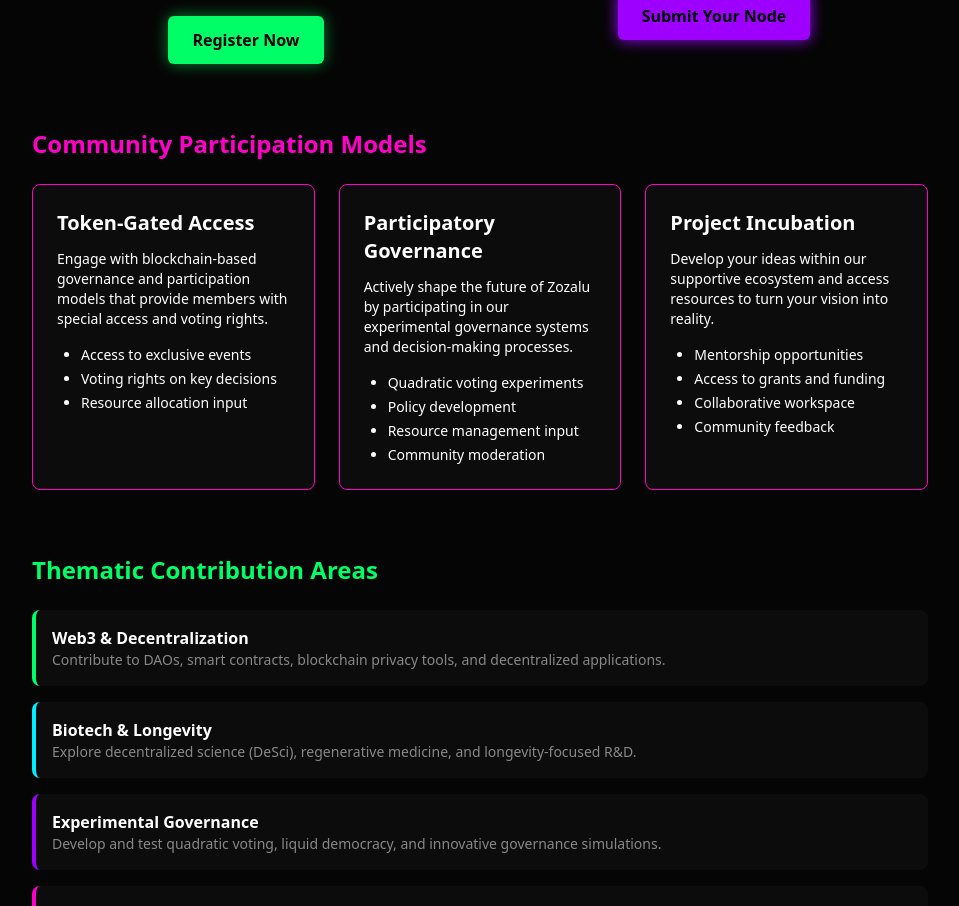
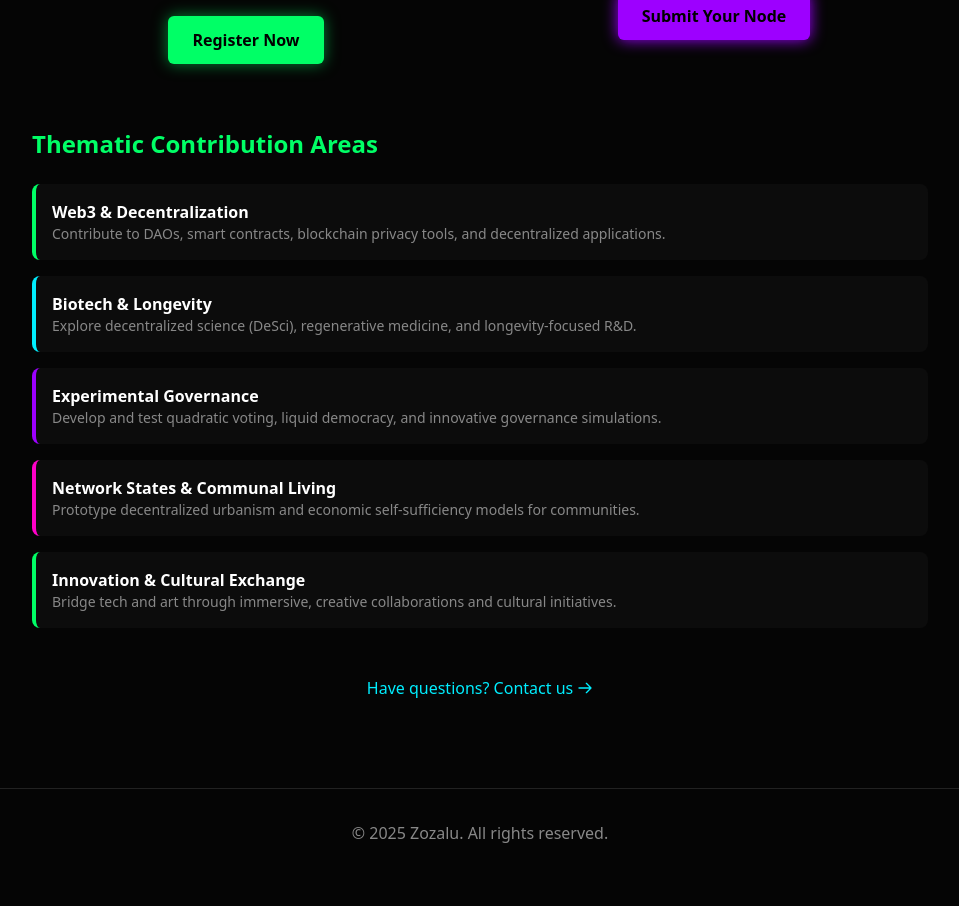
Before and after one commit to ZoHouse/Zozalu, a Next.js app in the folder website/: page /get-involved in a window 1280 px wide. Shown: the part 941-1847 px from the top of the page, without its empty margins (160-1119 px from the left). After the commit the page ends 1818 px from the top, so only its background shows below. Built offline with nearby package versions, Linux system fonts and the light colour scheme.

Commit message:
Update node functionality: Replace Governance with Co-Creation and remove Community Participation Models section

```diff
--- a/website/src/app/get-involved/page.tsx
+++ b/website/src/app/get-involved/page.tsx
@@ -75,50 +75,6 @@
           </section>
         </div>
 
-        <section className="mb-16">
-          <h2 className="text-2xl font-semibold mb-6 text-neon-pink">Community Participation Models</h2>
-
-          <div className="grid md:grid-cols-3 gap-6">
-            <div className="bg-secondary p-6 rounded-lg border border-neon-pink">
-              <h3 className="text-xl font-semibold mb-3">Token-Gated Access</h3>
-              <p className="text-sm mb-4">
-                Engage with blockchain-based governance and participation models that provide members with special access and voting rights.
-              </p>
-              <ul className="list-disc pl-6 space-y-1 text-sm">
-                <li>Access to exclusive events</li>
-                <li>Voting rights on key decisions</li>
-                <li>Resource allocation input</li>
-              </ul>
-            </div>
-
-            <div className="bg-secondary p-6 rounded-lg border border-neon-pink">
-              <h3 className="text-xl font-semibold mb-3">Participatory Governance</h3>
-              <p className="text-sm mb-4">
-                Actively shape the future of Zozalu by participating in our experimental governance systems and decision-making processes.
-              </p>
-              <ul className="list-disc pl-6 space-y-1 text-sm">
-                <li>Quadratic voting experiments</li>
-                <li>Policy development</li>
-                <li>Resource management input</li>
-                <li>Community moderation</li>
-              </ul>
-            </div>
-
-            <div className="bg-secondary p-6 rounded-lg border border-neon-pink">
-              <h3 className="text-xl font-semibold mb-3">Project Incubation</h3>
-              <p className="text-sm mb-4">
-                Develop your ideas within our supportive ecosystem and access resources to turn your vision into reality.
-              </p>
-              <ul className="list-disc pl-6 space-y-1 text-sm">
-                <li>Mentorship opportunities</li>
-                <li>Access to grants and funding</li>
-                <li>Collaborative workspace</li>
-                <li>Community feedback</li>
-              </ul>
-            </div>
-          </div>
-        </section>
-
         <section className="mb-12">
           <h2 className="text-2xl font-semibold mb-6 text-primary">Thematic Contribution Areas</h2>
 
--- a/website/src/app/nodes/page.tsx
+++ b/website/src/app/nodes/page.tsx
@@ -40,17 +40,6 @@
                     <li>Collaborative zones</li>
                   </ul>
                 </div>
-                <div>
-                  <h4 className="font-semibold">Connect</h4>
-                  <div className="flex space-x-4 mt-2">
-                    <Link href="https://twitter.com/BLRxZo" target="_blank" rel="noopener noreferrer" className="text-neon-blue hover:underline">
-                      Twitter
-                    </Link>
-                    <Link href="https://t.me/BLRxZo" target="_blank" rel="noopener noreferrer" className="text-neon-blue hover:underline">
-                      Telegram
-                    </Link>
-                  </div>
-                </div>
               </div>
             </div>
 
@@ -71,17 +60,6 @@
                     <li>Podcast studio</li>
                     <li>Collaborative work areas</li>
                   </ul>
-                </div>
-                <div>
-                  <h4 className="font-semibold">Connect</h4>
-                  <div className="flex space-x-4 mt-2">
-                    <Link href="https://twitter.com/WTFxZo" target="_blank" rel="noopener noreferrer" className="text-neon-purple hover:underline">
-                      Twitter
-                    </Link>
-                    <Link href="https://t.me/WTFxZo" target="_blank" rel="noopener noreferrer" className="text-neon-purple hover:underline">
-                      Telegram
-                    </Link>
-                  </div>
                 </div>
               </div>
             </div>
@@ -120,9 +98,9 @@
 
           <div className="grid md:grid-cols-3 gap-6 mb-8">
             <div className="bg-secondary p-6 rounded-lg border border-border">
-              <h3 className="text-xl font-semibold mb-3">Governance</h3>
+              <h3 className="text-xl font-semibold mb-3">Co-Creation</h3>
               <p className="text-sm">
-                Nodes serve as testing grounds for decentralized governance models, with participants actively shaping policies and resource allocation via quadratic voting and other experimental mechanisms.
+                Nodes that enable co-living through shared living experiences, fostering community connections, collaborative projects, and meaningful interactions between diverse participants.
               </p>
             </div>
 
```
